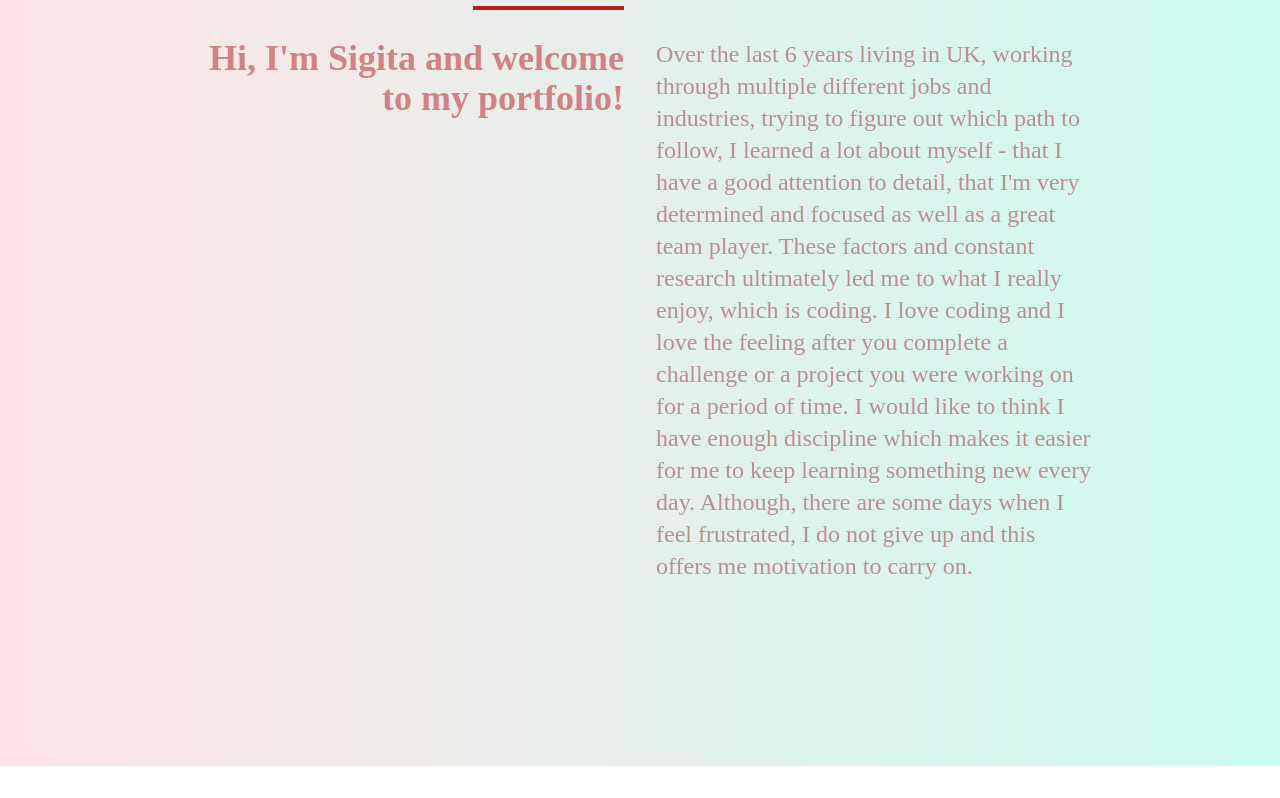
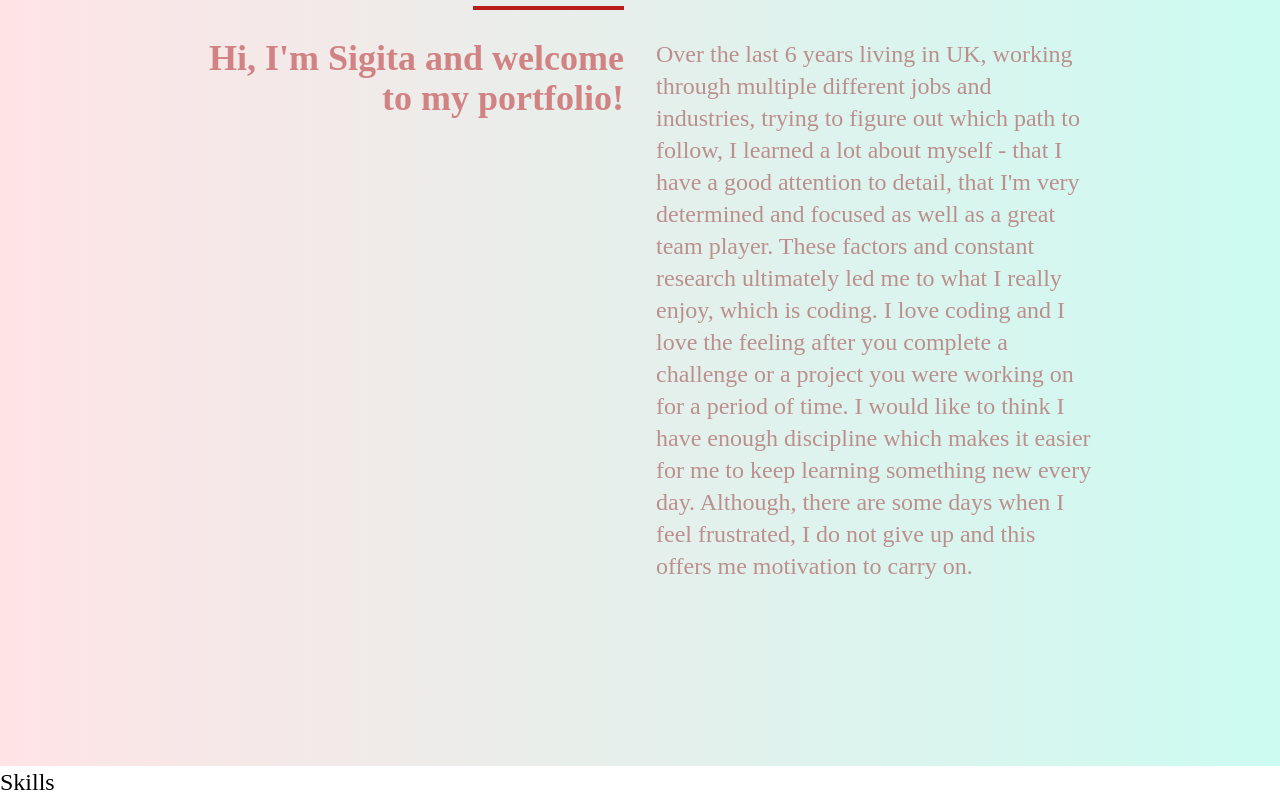
Before and after one commit to sigii1992/portfolio-sigita, a React (Create React App) app: page / in a window 1280 px wide. Shown: the part 834-1632 px from the top of the page. Before the commit the page ends 1600 px from the top, so only its background shows below. Built offline with nearby package versions, Linux system fonts and the light colour scheme; the HTML template or start-up script is replaced by a standard one.

Commit message:
Create Skills component, add missinf semicolons in other components

```diff
--- a/src/App.js
+++ b/src/App.js
@@ -1,6 +1,7 @@
 import NavBar from "./components/NavBar";
 import Home from "./components/Home";
 import About from "./components/About";
+import Skills from "./components/Skills";
 
 function App() {
   return (
@@ -8,6 +9,7 @@ function App() {
       <NavBar />
       <Home />
       <About />
+      <Skills />
     </div>
   );
 }
--- a/src/components/About.jsx
+++ b/src/components/About.jsx
@@ -20,7 +20,7 @@ const About = () => {
         </div>
 
     </div>
-  )
-}
+  );
+};
 
-export default About
+export default About;
--- a/src/components/Home.jsx
+++ b/src/components/Home.jsx
@@ -22,7 +22,7 @@ const Home = () => {
           </div>
         </div>
     </div>
-  )
-}
+  );
+};
 
 export default Home;
--- a/src/components/NavBar.jsx
+++ b/src/components/NavBar.jsx
@@ -53,7 +53,7 @@ const NavBar = () => {
             </ul>
         </div>
     </div>
-  )
-}
+  );
+};
 
 export default NavBar;
--- /dev/null
+++ b/src/components/Skills.jsx
@@ -0,0 +1,9 @@
+
+
+const Skills = () => {
+  return (
+    <div>Skills</div>
+  )
+}
+
+export default Skills;
```
